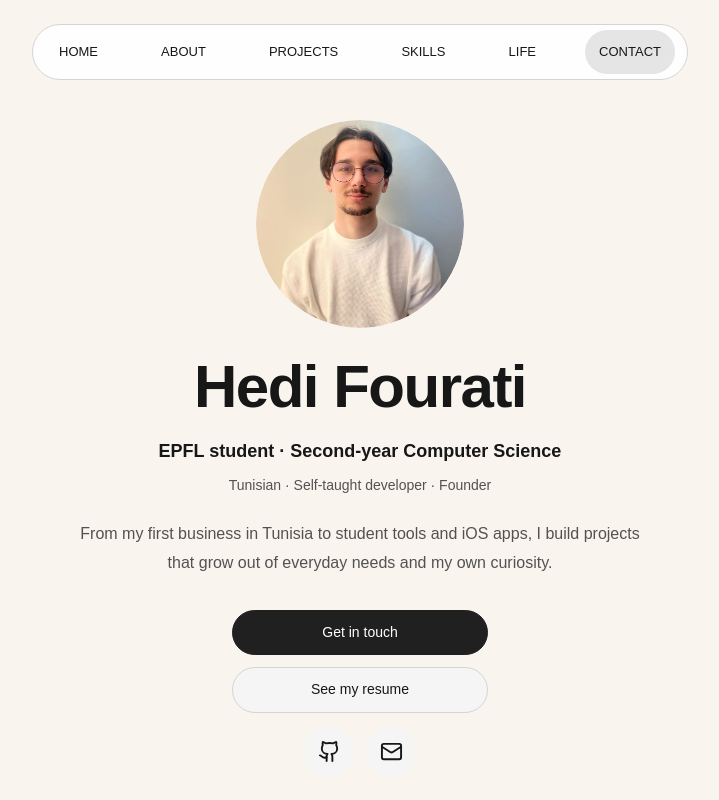
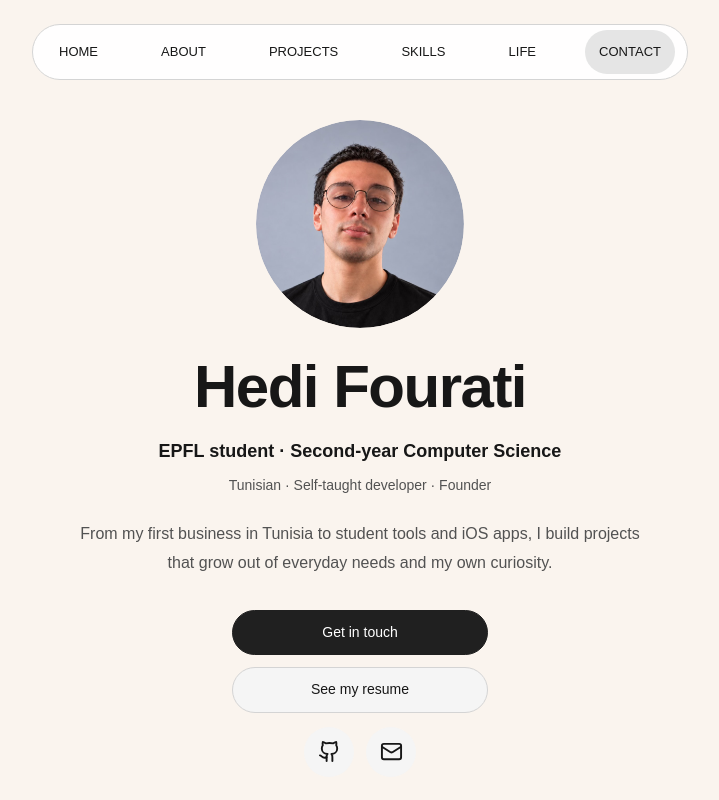
Before and after one commit to GameNotCreator/me, a Next.js app: page / in a window 1280 px wide. Shown: the top 800 px of the page, without its empty margins (280-999 px from the left). Built offline with nearby package versions, Linux system fonts and the light colour scheme.

Commit message:
Update portfolio portrait and resume

```diff
--- a/app/opengraph-image.js
+++ b/app/opengraph-image.js
@@ -19,7 +19,7 @@ export default async function OpenGraphImage() {
         <div style={{ display: "flex", fontSize: 25, color: "#62554e", marginTop: 18 }}>EPFL Computer Science student</div>
         <div style={{ display: "flex", fontSize: 24, marginTop: 44 }}>thehnh.tech</div>
       </div>
-      <img src={portraitUrl} alt="" width={300} height={321} style={{ borderRadius: 18 }} />
+      <img src={portraitUrl} alt="" width={300} height={300} style={{ borderRadius: 18 }} />
     </div>,
     size,
   );
--- a/components/sections/Hero.js
+++ b/components/sections/Hero.js
@@ -3,6 +3,7 @@
 import * as m from "framer-motion/m";
 import { useReducedMotion } from "framer-motion";
 import Image from "next/image";
+import portrait from "@/public/photo.jpg";
 import { Github, Mail } from "lucide-react";
 import { useSectionInView } from "@/libs/hooks";
 
@@ -14,7 +15,7 @@ export default function Hero() {
     <section className="hero-section" id="home" ref={ref}>
       <div className="hero-content">
         <m.div className="hero-portrait" initial={reduceMotion ? false : { opacity: 0.8, y: 12 }} animate={{ opacity: 1, y: 0 }} transition={{ duration: 0.6, ease: [0.16, 1, 0.3, 1] }}>
-          <Image src="/photo.jpg" alt="Hedi Fourati" width={240} height={240} sizes="(max-width: 639px) 168px, 208px" className="portrait-image" priority />
+          <Image src={portrait} alt="Hedi Fourati" width={240} height={240} sizes="(max-width: 639px) 168px, 208px" className="portrait-image" priority />
         </m.div>
         <h1 aria-label="Hedi Fourati">
           {Array.from("Hedi Fourati").map((letter, index) => <m.span key={index} aria-hidden="true" className="hero-letter"
--- a/libs/seo.js
+++ b/libs/seo.js
@@ -5,7 +5,7 @@ export const site = {
   description:
     "Tunisian web and app developer, founder, and EPFL Computer Science student. Explore Hedi Fourati's client websites, desktop and iOS apps, and projects.",
   // Change this only when the public profile or project content is updated.
-  updatedAt: "2026-10-06",
+  updatedAt: "2026-10-21",
   github: "https://github.com/GameNotCreator",
 };
 
```
Also changed, not shown: public/photo.jpg, 1 other file (tests, documents, lock files or other folders).
